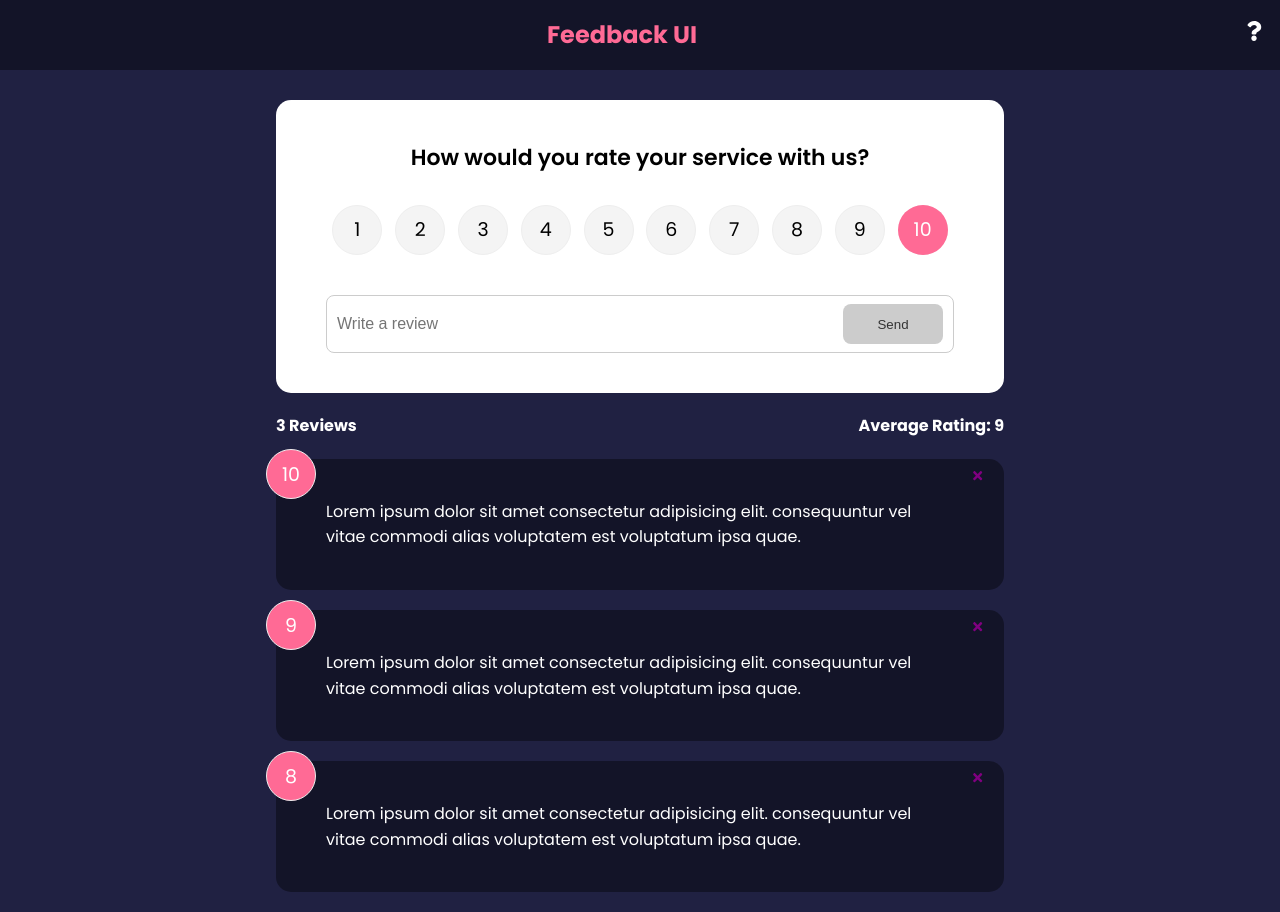
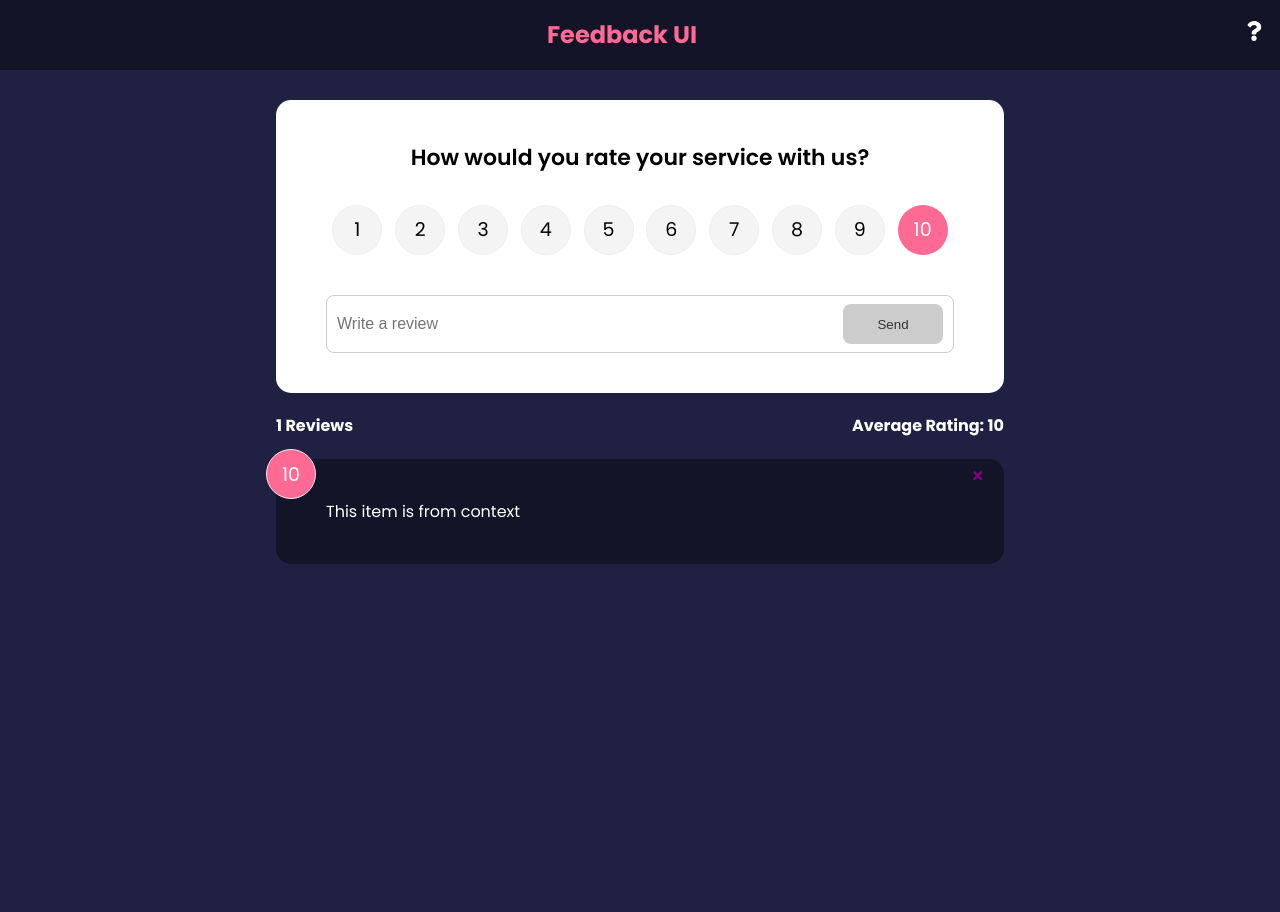
Before and after one commit to madeleinewoodbury/feedback-app, a React (Create React App) app: page / in a window 1280 px wide. After the commit the page ends 800 px from the top, so only its background shows below. Built offline with nearby package versions, Linux system fonts and the light colour scheme.

Commit message:
FeedbackContext

```diff
--- a/src/App.js
+++ b/src/App.js
@@ -1,27 +1,14 @@
-import { useState } from 'react';
 import { BrowserRouter as Router, Route, Routes } from 'react-router-dom';
-import { v4 as uuidv4 } from 'uuid';
-import feedbackData from './data/feedbackData';
 import Header from './components/Header';
 import FeedbackList from './components/FeedbackList';
 import FeedbackStats from './components/FeedbackStats';
 import FeedbackForm from './components/FeedbackForm';
 import AboutPage from './pages/AboutPage';
+import { FeedbackProvider } from './context/FeedbackContext';
 
 const App = () => {
-  const [feedback, setFeedback] = useState(feedbackData);
-
-  const deleteFeedback = (id) => {
-    if (window.confirm('Are you sure you want to delete?'))
-      setFeedback(feedback.filter((item) => item.id !== id));
-  };
-
-  const addFeedback = (newFeedback) => {
-    newFeedback.id = uuidv4();
-    setFeedback([newFeedback, ...feedback]);
-  };
-
   return (
+    <FeedbackProvider>
       <Router>
         <Header />
         <div className='container'>
@@ -30,12 +17,9 @@
               path='/'
               element={
                 <>
-                <FeedbackForm handleAdd={addFeedback} />
-                <FeedbackStats feedback={feedback} />
-                <FeedbackList
-                  feedback={feedback}
-                  handleDelete={deleteFeedback}
-                />
+                  <FeedbackForm />
+                  <FeedbackStats />
+                  <FeedbackList />
                 </>
               }
             ></Route>
@@ -43,6 +27,7 @@
           </Routes>
         </div>
       </Router>
+    </FeedbackProvider>
   );
 };
 
--- a/src/components/FeedbackForm.js
+++ b/src/components/FeedbackForm.js
@@ -1,14 +1,16 @@
-import { useState } from 'react';
-import PropTypes from 'prop-types';
+import { useState, useContext } from 'react';
+import FeedbackContext from '../context/FeedbackContext';
 import RatingSelect from './RatingSelect';
 import Card from './shared/Card';
 import Button from './shared/Button';
 
-const FeedbackForm = ({ handleAdd }) => {
+const FeedbackForm = () => {
   const [text, setText] = useState('');
   const [rating, setRating] = useState(10);
   const [btnDisabled, setBtnDisabled] = useState(true);
   const [message, setMessage] = useState('');
+
+  const { addFeedback } = useContext(FeedbackContext);
 
   const handleTextChange = (e) => {
     if (text === '') {
@@ -32,7 +34,7 @@
         rating,
       };
 
-      handleAdd(newFeedback);
+      addFeedback(newFeedback);
       setText('');
     }
   };
@@ -59,8 +61,4 @@
   );
 };
 
-FeedbackForm.propTypes = {
-  handleAdd: PropTypes.func.isRequired,
-};
-
 export default FeedbackForm;
--- a/src/components/FeedbackItem.js
+++ b/src/components/FeedbackItem.js
@@ -1,12 +1,16 @@
+import { useContext } from 'react';
 import { FaTimes } from 'react-icons/fa';
 import PropTypes from 'prop-types';
+import FeedbackContext from '../context/FeedbackContext';
 import Card from './shared/Card';
 
-const FeedbackItem = ({ item, handleDelete }) => {
+const FeedbackItem = ({ item }) => {
+  const { deleteFeedback } = useContext(FeedbackContext);
+
   return (
     <Card reverse={true}>
       <div className='num-display'>{item.rating}</div>
-      <button onClick={(e) => handleDelete(item.id)} className='close'>
+      <button onClick={(e) => deleteFeedback(item.id)} className='close'>
         <FaTimes color='purple' />
       </button>
       <div className='text-display'>{item.text}</div>
@@ -16,7 +20,6 @@
 
 FeedbackItem.propTypes = {
   item: PropTypes.object.isRequired,
-  handleDelete: PropTypes.func.isRequired,
 };
 
 export default FeedbackItem;
--- a/src/components/FeedbackList.js
+++ b/src/components/FeedbackList.js
@@ -1,8 +1,11 @@
+import { useContext } from 'react';
 import PropTypes from 'prop-types';
 import { motion, AnimatePresence } from 'framer-motion';
+import FeedbackContext from '../context/FeedbackContext';
 import FeedbackItem from './FeedbackItem';
 
-const FeedbackList = ({ feedback, handleDelete }) => {
+const FeedbackList = () => {
+  const { feedback } = useContext(FeedbackContext);
   if (!feedback || feedback.length === 0) {
     return <p>No feedback yet</p>;
   }
@@ -17,11 +20,7 @@
             animate={{ opacity: 1 }}
             exit={{ opacity: 0 }}
           >
-            <FeedbackItem
-              key={item.id}
-              item={item}
-              handleDelete={handleDelete}
-            />
+            <FeedbackItem key={item.id} item={item} />
           </motion.div>
         ))}
       </AnimatePresence>
@@ -29,15 +28,4 @@
   );
 };
 
-FeedbackItem.propTypes = {
-  feedback: PropTypes.arrayOf(
-    PropTypes.shape({
-      id: PropTypes.number.isRequired,
-      text: PropTypes.string.isRequired,
-      rating: PropTypes.number.isRequired,
-    })
-  ),
-  handleDelete: PropTypes.func.isRequired,
-};
-
 export default FeedbackList;
--- a/src/components/FeedbackStats.js
+++ b/src/components/FeedbackStats.js
@@ -1,6 +1,8 @@
-import PropTypes from 'prop-types';
+import { useContext } from 'react';
+import FeedbackContext from '../context/FeedbackContext';
 
-const FeedbackStats = ({ feedback }) => {
+const FeedbackStats = () => {
+  const { feedback } = useContext(FeedbackContext);
   const getAverage = () => {
     // Calculate average rating
     let average =
@@ -21,14 +23,4 @@
   );
 };
 
-FeedbackStats.propTypes = {
-  feedback: PropTypes.arrayOf(
-    PropTypes.shape({
-      id: PropTypes.string.isRequired,
-      text: PropTypes.string.isRequired,
-      rating: PropTypes.number.isRequired,
-    })
-  ),
-};
-
 export default FeedbackStats;
--- /dev/null
+++ b/src/context/FeedbackContext.js
@@ -0,0 +1,28 @@
+import { createContext, useState } from 'react';
+import { v4 as uuidv4 } from 'uuid';
+
+const FeedbackContext = createContext();
+
+export const FeedbackProvider = ({ children }) => {
+  const [feedback, setFeedback] = useState([
+    { id: '1', text: 'This item is from context', rating: 10 },
+  ]);
+
+  const addFeedback = (newFeedback) => {
+    newFeedback.id = uuidv4();
+    setFeedback([newFeedback, ...feedback]);
+  };
+
+  const deleteFeedback = (id) => {
+    if (window.confirm('Are you sure you want to delete?'))
+      setFeedback(feedback.filter((item) => item.id !== id));
+  };
+
+  return (
+    <FeedbackContext.Provider value={{ feedback, deleteFeedback, addFeedback }}>
+      {children}
+    </FeedbackContext.Provider>
+  );
+};
+
+export default FeedbackContext;
```
Lines whose indentation alone changed are shown as unchanged.
